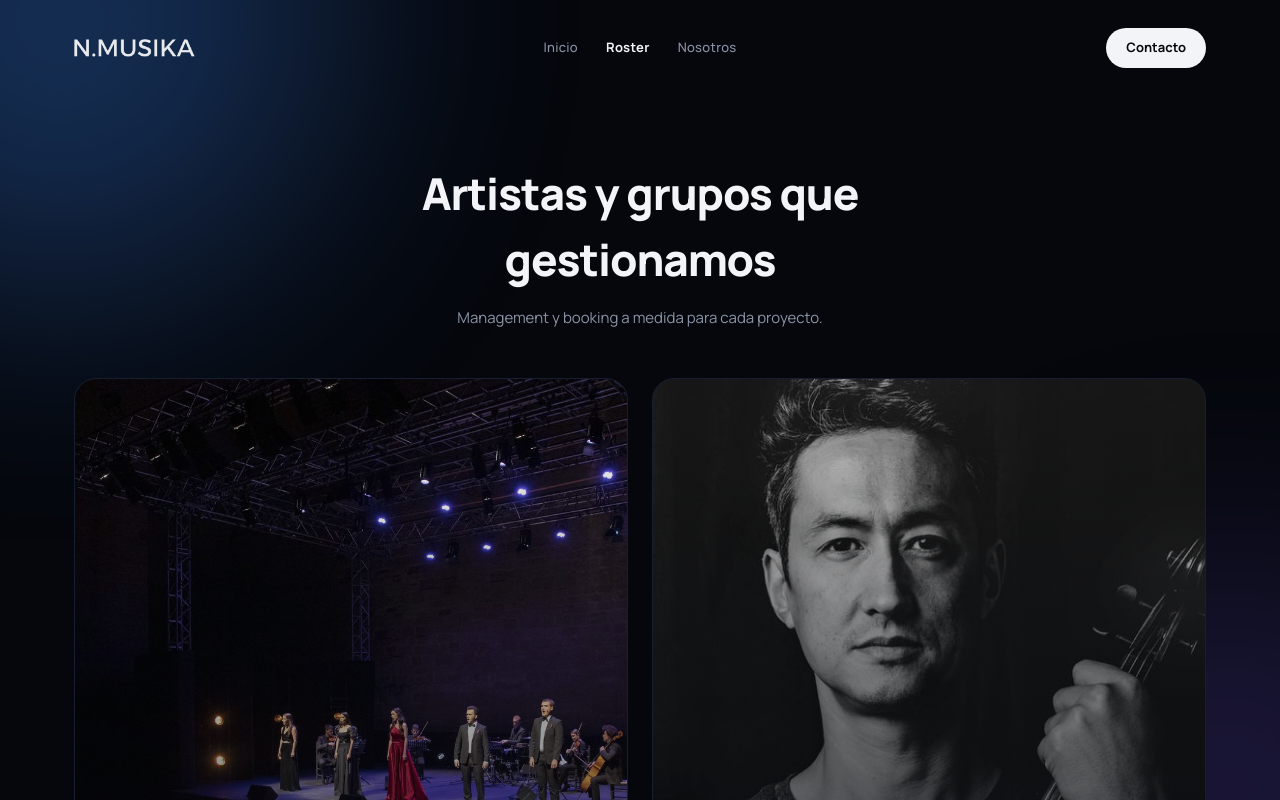
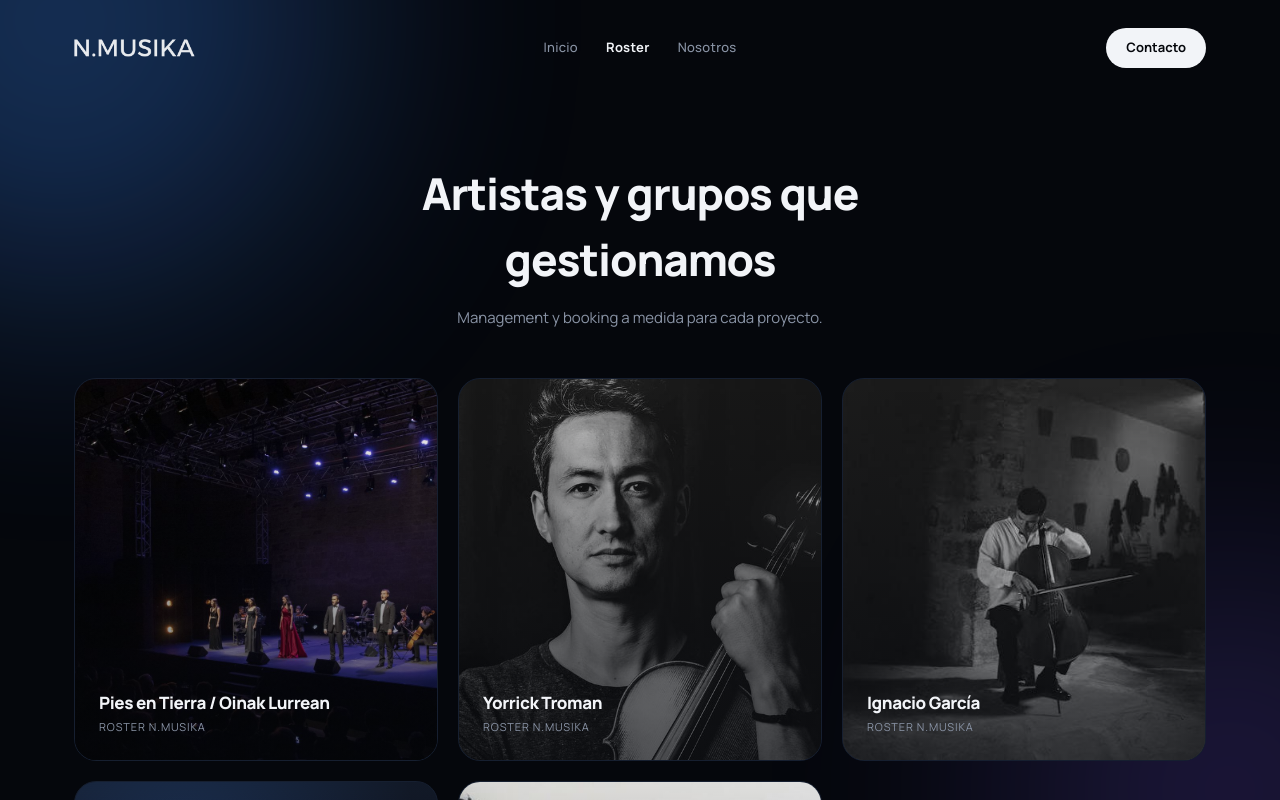
Before and after one commit to marioroz19-netizen/nmusika, a Next.js app: page /roster in a window 1280 px wide. Shown: the top 800 px of the page. Built offline with nearby package versions, Linux system fonts and the light colour scheme.

Commit message:
Update RosterGrid.tsx

```diff
--- a/src/components/RosterGrid.tsx
+++ b/src/components/RosterGrid.tsx
@@ -3,7 +3,7 @@
 
 export default function RosterGrid({ artists }: { artists: Artist[] }) {
   return (
-    <div className="grid grid-cols-2 gap-6">
+    <div className="grid grid-cols-1 sm:grid-cols-2 lg:grid-cols-3 gap-5">
       {artists.map((artist) => (
         <div
           key={artist.slug}
@@ -18,7 +18,7 @@
               alt={artist.name}
               fill
               unoptimized
-              sizes="(max-width: 640px) 50vw, 400px"
+              sizes="(max-width: 640px) 100vw, (max-width: 1024px) 50vw, 33vw"
               className="object-cover"
             />
           )}
```
